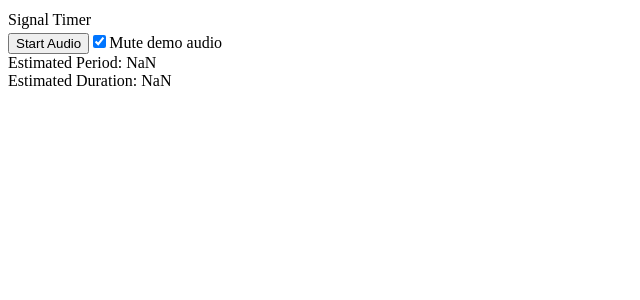
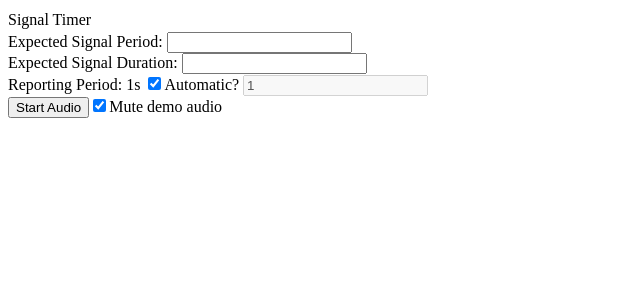
Before and after one commit to ChrisJohnsen/WebAudio-signal-timer, a Vue app: page / in a window 1280 px wide. Shown: the top 300 px of the page, without its empty margins (0-640 px from the left). Built offline with nearby package versions, Linux system fonts and the light colour scheme.

Commit message:
expected (input) period/duration UI

```diff
--- a/src/App.vue
+++ b/src/App.vue
@@ -1,6 +1,7 @@
 <script setup lang="ts">
 import type { Stoppable } from '@vueuse/core'
 import { computed, nextTick, onUnmounted, reactive, ref, watch, watchEffect, type Ref } from 'vue'
+import PeriodSettings from './components/PeriodSettings.vue'
 import SpectrogramHistory from './components/SpectrogramHistory.vue'
 import SpectrumLevels from './components/SpectrumLevels.vue'
 import useAnalyser from './composables/useAnalyser'
@@ -10,6 +11,11 @@ import useTimingRecovery, { type Event } from './composables/useTimingRecovery'
 
 const running = ref(false)
 const startStopText = computed(() => (running.value ? 'Stop Audio' : 'Start Audio'))
+
+// time settings
+const expectedPeriod = ref<number | undefined>()
+const expectedDuration = ref<number | undefined>()
+const reportingPeriod = ref(1)
 
 // test audio settings
 const mute = ref(true)
@@ -22,9 +28,13 @@ const period = ref(5)
 const periodSD = ref(1)
 
 // analyser output
-const sampleRate = ref(48000)
-const frequencyData: Ref<Float32Array> = ref(new Float32Array())
-const frequencyBinCount: Ref<number> = ref(0)
+const analyserInputs = ref<AudioNode[]>([])
+const {
+  sampleRate,
+  frequencyBinCount,
+  data: frequencyData,
+  minimumPublishPeriod: minimumReportingPeriod
+} = useAnalyser(analyserInputs, reportingPeriod)
 
 // signal log
 const signalLogRef: Ref<HTMLTextAreaElement | null> = ref(null)
@@ -91,16 +101,13 @@ const startStop = () => {
   for (const noise of noises) noise.connect(monitor)
   monitor.connect(audioContext.destination)
 
-  const analyser = useAnalyser(noises, 1) // XXX make publish period adjustable?
-  watchEffect(() => (sampleRate.value = analyser.sampleRate.value))
-  watchEffect(() => (frequencyBinCount.value = analyser.frequencyBinCount.value))
-  watchEffect(() => (frequencyData.value = analyser.data.value))
+  analyserInputs.value = noises
 
   // signal detection
   const detector = useSignalDetector(
-    analyser.sampleRate,
-    analyser.frequencyBinCount,
-    analyser.data,
+    sampleRate,
+    frequencyBinCount,
+    frequencyData,
     detectorFrequency,
     detectorBandwidth,
     detectorSNR
@@ -124,11 +131,11 @@ const startStop = () => {
     detector.detected,
     (detected) => (event.value = { type: detected ? 'start' : 'stop', date: Date.now() })
   )
-  const timing = useTimingRecovery(event)
+  const timing = useTimingRecovery(event, expectedPeriod, expectedDuration)
   resetTiming = timing.reset
-  watch(timing.period, (period) => (recoveredPeriod.value = period))
-  watch(timing.duration, (duration) => (recoveredDuration.value = duration))
-  watch(timing.next, (next) => (predictedNext.value = next))
+  watch(timing.period, (period) => (recoveredPeriod.value = period), { immediate: true })
+  watch(timing.duration, (duration) => (recoveredDuration.value = duration), { immediate: true })
+  watch(timing.next, (next) => (predictedNext.value = next), { immediate: true })
 
   start()
 }
@@ -151,13 +158,19 @@ onUnmounted(() => {
   <header>Signal Timer</header>
 
   <main>
+    <PeriodSettings
+      v-model:period="expectedPeriod"
+      v-model:duration="expectedDuration"
+      v-model:reporting-period="reportingPeriod"
+      :minimum-reporting-period="minimumReportingPeriod"
+    ></PeriodSettings>
     <div>
       <button @click="startStop" v-text="startStopText"></button>
       <input id="demo-mute" type="checkbox" v-model="mute" /><label for="demo-mute"
         >Mute demo audio</label
       >
     </div>
-    <div>
+    <div v-if="audioContext">
       Estimated Period: <span v-text="recoveredPeriod.toFixed(2)"></span>
       <br />
       Estimated Duration: <span v-text="recoveredDuration.toFixed(2)"></span>
--- /dev/null
+++ b/src/components/PeriodSettings.vue
@@ -0,0 +1,140 @@
+<script setup lang="ts">
+import { computed, onMounted, ref, watch } from 'vue'
+
+const props = withDefaults(
+  defineProps<{
+    minimumReportingPeriod: number
+    period: number | undefined
+    duration: number | undefined
+    reportingPeriod: number
+    defaultReportingPeriod?: number
+  }>(),
+  { defaultReportingPeriod: 1 }
+)
+
+const emit = defineEmits<{
+  'update:period': [period: number | undefined]
+  'update:duration': [duration: number | undefined]
+  'update:reporting-period': [reportingPeriod: number]
+}>()
+
+const period = computed({
+  get() {
+    return props.period
+  },
+  set(p: number | string | undefined) {
+    if (typeof p == 'string') emit('update:period', undefined)
+    else emit('update:period', p)
+  }
+})
+const duration = computed({
+  get() {
+    return props.duration
+  },
+  set(d: number | string | undefined) {
+    if (typeof d == 'string') emit('update:duration', undefined)
+    else emit('update:duration', d)
+  }
+})
+const reportingPeriod = computed({
+  get() {
+    return props.reportingPeriod
+  },
+  set(r: string | number) {
+    if (typeof r == 'string') return // happens when field is empty (or otherwise not parsable as a number?), don't try to update it
+    emit('update:reporting-period', r)
+  }
+})
+const automatic = computed({
+  get() {
+    return automaticRef.value
+  },
+  set(a: boolean) {
+    automaticRef.value = a
+  }
+})
+
+const automaticRef = ref(true)
+const autoReportingPeriod = computed(() => {
+  if (props.duration != null) {
+    const drp = props.duration / 2
+    if (props.period != null) {
+      const prp = (props.period - props.duration) / 2
+      return Math.min(drp, prp)
+    } else return drp
+  } else return props.defaultReportingPeriod
+})
+watch([automaticRef, autoReportingPeriod], ([a, arp]) => a && (reportingPeriod.value = arp), {
+  immediate: true
+})
+
+const autoEl = ref<HTMLInputElement | null>(null)
+const manualEl = ref<HTMLInputElement | null>(null)
+onMounted(() => {
+  if (autoEl.value) autoEl.value.checked = automaticRef.value
+
+  watch(
+    automaticRef,
+    (a, oa) => {
+      if (manualEl.value)
+        if (a) {
+          manualEl.value.disabled = true
+        } else {
+          manualEl.value.disabled = false
+          if (oa) manualEl.value.focus()
+        }
+    },
+    { immediate: true }
+  )
+})
+
+const warnings = computed(() => {
+  const w = new Array<string>()
+  if (props.reportingPeriod < props.minimumReportingPeriod)
+    w.push(
+      `Requested reporting period is less than the minimum (${props.minimumReportingPeriod}s). Analysis time-resolution will be lower than requested.`
+    )
+  const erp = Math.max(props.minimumReportingPeriod, props.reportingPeriod)
+  if (props.duration && props.duration < 2 * erp)
+    w.push(
+      `Duration being less than twice the effective reporting period (${
+        2 * erp
+      }s) may cause significant measurement error (missed signals causing inflated period and deflated duration).`
+    )
+  if (props.period && props.duration && props.period - props.duration < 2 * erp)
+    w.push(
+      `"Silent" portion (period minus duration) being less than twice the effective reporting period (${
+        2 * erp
+      }s) may cause significant measurement error (missed loss-of-signal events causing inflated period and duration).`
+    )
+  return w
+})
+</script>
+
+<template>
+  <label for="expected-period">Expected Signal Period: </label
+  ><input id="expected-period" type="number" v-model="period" />
+  <br />
+  <label for="expected-duration">Expected Signal Duration: </label
+  ><input id="expected-duration" type="number" v-model="duration" />
+  <br />
+  <div>
+    Reporting Period:
+    <span v-text="props.reportingPeriod"></span>s
+    <input
+      ref="autoEl"
+      id="reporting-automatic"
+      type="checkbox"
+      name="automatic"
+      v-model="automatic"
+    />
+    <label for="reporting-automatic">Automatic? </label>
+    <input ref="manualEl" id="reporting-period" type="number" v-model="reportingPeriod" />
+    <div v-if="warnings.length">
+      Warnings:
+      <ul>
+        <li v-for="w of warnings" v-text="w" :key="w"></li>
+      </ul>
+    </div>
+  </div>
+</template>
--- a/src/composables/useAnalyser.ts
+++ b/src/composables/useAnalyser.ts
@@ -1,10 +1,12 @@
 import { useIntervalFn } from '@vueuse/core'
 import {
+  computed,
   readonly,
   ref,
   shallowReadonly,
   shallowRef,
   toRef,
+  toValue,
   watch,
   type DeepReadonly,
   type MaybeRefOrGetter,
@@ -19,12 +21,13 @@ export default function useAnalyser(
   sampleRate: Readonly<Ref<number>>
   frequencyBinCount: Readonly<Ref<number>>
   data: DeepReadonly<ShallowRef<Float32Array>>
+  minimumPublishPeriod: Readonly<Ref<number>>
 } {
   const inputsRef = toRef(inputs)
-  const publishPeriodRef = toRef(publishPeriod)
+  const samplePeriod = 0.1 // seconds
+  const minimumPublishPeriod = samplePeriod * 2
+  const publishPeriodRef = computed(() => Math.min(minimumPublishPeriod, toValue(publishPeriod)))
   const sampleRateRef = ref(48000)
-
-  const samplePeriod = 100 // ms
 
   const fftSize = 512
   const length = fftSize / 2
@@ -48,7 +51,7 @@ export default function useAnalyser(
       const now = Date.now()
       if (now - lastPublish >= publishPeriodRef.value * 1000) publish(now)
     },
-    samplePeriod,
+    samplePeriod * 1000,
     { immediate: false, immediateCallback: true }
   )
   function publish(now = Date.now()) {
@@ -76,7 +79,8 @@ export default function useAnalyser(
   return {
     sampleRate: shallowReadonly(sampleRateRef),
     frequencyBinCount: shallowReadonly(ref(length)),
-    data: readonly(publishedArrayRef)
+    data: readonly(publishedArrayRef),
+    minimumPublishPeriod: readonly(ref(minimumPublishPeriod)) // static for now
   }
 
   function getAnalyser(audioContext: BaseAudioContext | undefined): AnalyserNode | undefined {
--- a/src/composables/useTimingRecovery.ts
+++ b/src/composables/useTimingRecovery.ts
@@ -7,23 +7,34 @@ export default function useTimingRecovery(
   expectedPeriod?: MaybeRefOrGetter<number | undefined>,
   expectedDuration?: MaybeRefOrGetter<number | undefined>
 ) {
-  const recovery = new TimingRecovery([], toValue(expectedPeriod), toValue(expectedDuration))
+  const recovery = new TimingRecovery(
+    [],
+    toMilliValue(expectedPeriod),
+    toMilliValue(expectedDuration)
+  )
 
   const updated = ref(false)
   const update = (...ignored: unknown[]) => void ((updated.value = !updated.value), ignored)
   const whenUpdated = <T>(fn: () => T) => computed(() => (updated.value, fn()))
 
-  const duration = whenUpdated(() => recovery.duration)
-  const period = whenUpdated(() => recovery.period)
+  const duration = whenUpdated(() => recovery.duration / 1000)
+  const period = whenUpdated(() => recovery.period / 1000)
   const next = whenUpdated(() => recovery.next)
   const reset = () => update(recovery.reset())
 
   watch(event, (event) => event && update(recovery.addEvent(event)), { immediate: true })
   watch([toRef(expectedPeriod), toRef(expectedDuration)], ([period, duration]) =>
-    update(recovery.setExpected(period, duration))
+    update(recovery.setExpected(toMilli(period), toMilli(duration)))
   )
 
   return { reset, period, duration, next }
+
+  function toMilli(secs: number | undefined) {
+    return secs && 1000 * secs
+  }
+  function toMilliValue(secs: MaybeRefOrGetter<number | undefined> | undefined) {
+    return toMilli(toValue(secs))
+  }
 }
 
 const expectedMaxSamples = 4 // if we have fewer period/duration samples, then the "expected" value is factored in (if given)
```
